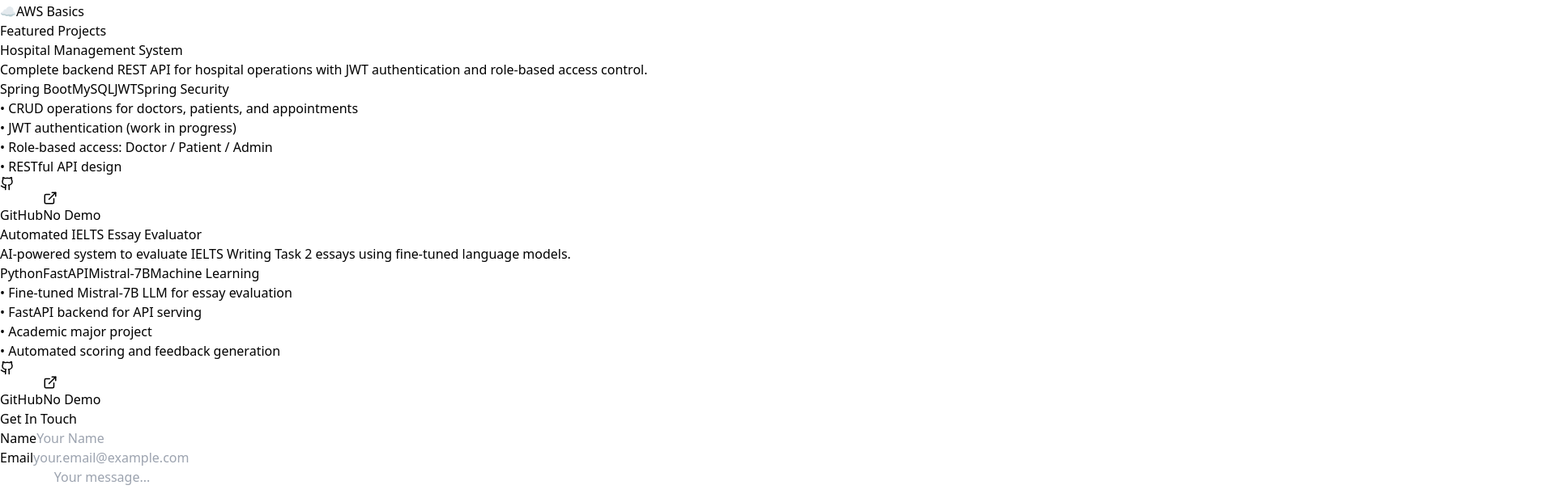
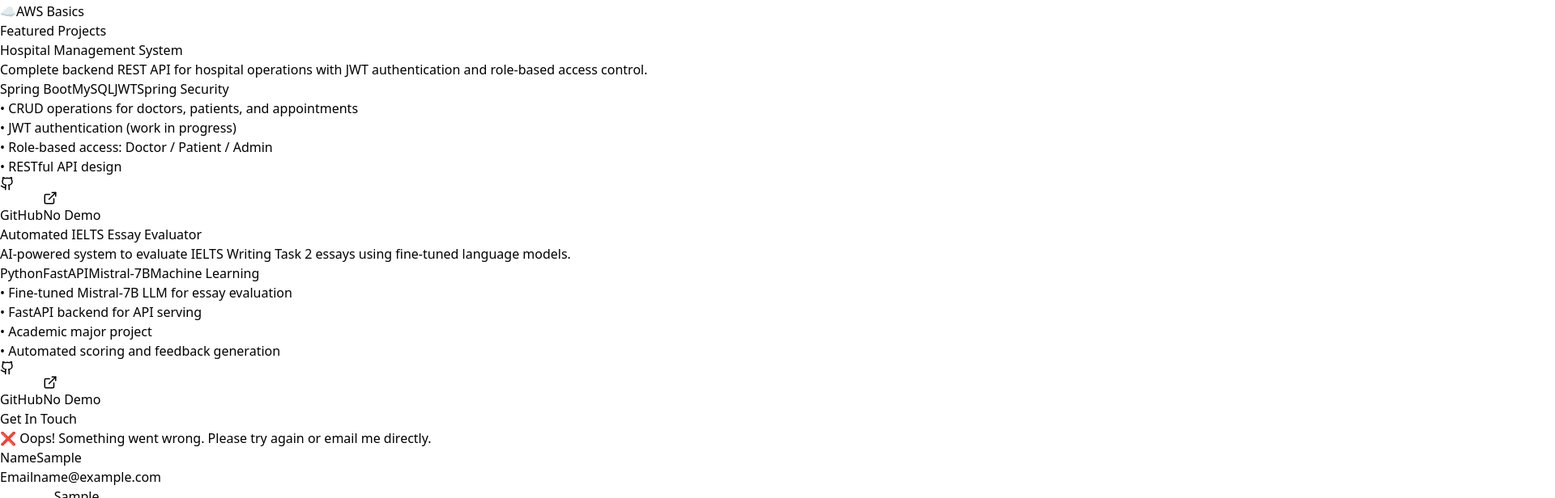
Before and after one commit to Bp005/Portfolio, a React (Vite) app: page / in a window 1280 px wide. Both pictures are taken after typing "Sample", "name@example.com", "Sample" into the empty fields and a click on the button "Send Message". Shown: the part 1156-1772 px from the top of the page at 81% size, 1920 px wide, since content can reach past the window. Built offline with nearby package versions, Linux system fonts and the light colour scheme.

Commit message:
added working contact with formspace

```diff
--- a/src/App.jsx
+++ b/src/App.jsx
@@ -5,6 +5,7 @@ function App() {
   const [theme, setTheme] = useState('dark');
   const [mobileMenuOpen, setMobileMenuOpen] = useState(false);
   const [formData, setFormData] = useState({ name: '', email: '', message: '' });
+  const [formStatus, setFormStatus] = useState(''); // 'sending', 'success', 'error'
   const [showGame, setShowGame] = useState(false);
   const [gameScore, setGameScore] = useState(0);
   const [gameOver, setGameOver] = useState(false);
@@ -23,9 +24,35 @@ function App() {
     setFormData({ ...formData, [e.target.name]: e.target.value });
   };
 
-  const handleSubmit = () => {
-    alert('Message sent! (Frontend only - no backend connected)');
-    setFormData({ name: '', email: '', message: '' });
+  const handleSubmit = async (e) => {
+    e.preventDefault();
+    setFormStatus('sending');
+
+    try {
+      const response = await fetch('https://formspree.io/f/mzdznnny', {
+        method: 'POST',
+        headers: {
+          'Content-Type': 'application/json',
+        },
+        body: JSON.stringify({
+          name: formData.name,
+          email: formData.email,
+          message: formData.message,
+        }),
+      });
+
+      if (response.ok) {
+        setFormStatus('success');
+        setFormData({ name: '', email: '', message: '' });
+        setTimeout(() => setFormStatus(''), 5000);
+      } else {
+        setFormStatus('error');
+        setTimeout(() => setFormStatus(''), 5000);
+      }
+    } catch (error) {
+      setFormStatus('error');
+      setTimeout(() => setFormStatus(''), 5000);
+    }
   };
 
   const startGame = () => {
@@ -345,22 +372,68 @@ function App() {
         <div className="max-w-2xl mx-auto">
           <h2 className="text-4xl font-bold mb-12 text-center bg-gradient-to-r from-blue-500 to-purple-600 bg-clip-text text-transparent">Get In Touch</h2>
           <div className={`p-8 rounded-2xl ${theme === 'dark' ? 'bg-gray-800' : 'bg-white'} shadow-xl`}>
+
+            {formStatus === 'success' && (
+              <div className="mb-6 p-4 bg-green-500/20 border border-green-500 rounded-lg text-green-400">
+                ✅ Message sent successfully! I'll get back to you soon.
+              </div>
+            )}
+
+            {formStatus === 'error' && (
+              <div className="mb-6 p-4 bg-red-500/20 border border-red-500 rounded-lg text-red-400">
+                ❌ Oops! Something went wrong. Please try again or email me directly.
+              </div>
+            )}
+
             <div className="mb-6">
               <label className="block mb-2 font-semibold">Name</label>
-              <input type="text" name="name" value={formData.name} onChange={handleFormChange} className={`w-full px-4 py-3 rounded-lg ${theme === 'dark' ? 'bg-gray-900 border-gray-700' : 'bg-gray-50 border-gray-300'} border-2 focus:border-blue-500 outline-none`} placeholder="Your Name" />
+              <input
+                type="text"
+                name="name"
+                value={formData.name}
+                onChange={handleFormChange}
+                required
+                disabled={formStatus === 'sending'}
+                className={`w-full px-4 py-3 rounded-lg ${theme === 'dark' ? 'bg-gray-900 border-gray-700' : 'bg-gray-50 border-gray-300'} border-2 focus:border-blue-500 outline-none ${formStatus === 'sending' ? 'opacity-50 cursor-not-allowed' : ''}`}
+                placeholder="Your Name"
+              />
             </div>
             <div className="mb-6">
               <label className="block mb-2 font-semibold">Email</label>
-              <input type="email" name="email" value={formData.email} onChange={handleFormChange} className={`w-full px-4 py-3 rounded-lg ${theme === 'dark' ? 'bg-gray-900 border-gray-700' : 'bg-gray-50 border-gray-300'} border-2 focus:border-blue-500 outline-none`} placeholder="your.email@example.com" />
+              <input
+                type="email"
+                name="email"
+                value={formData.email}
+                onChange={handleFormChange}
+                required
+                disabled={formStatus === 'sending'}
+                className={`w-full px-4 py-3 rounded-lg ${theme === 'dark' ? 'bg-gray-900 border-gray-700' : 'bg-gray-50 border-gray-300'} border-2 focus:border-blue-500 outline-none ${formStatus === 'sending' ? 'opacity-50 cursor-not-allowed' : ''}`}
+                placeholder="your.email@example.com"
+              />
             </div>
             <div className="mb-6">
               <label className="block mb-2 font-semibold">Message</label>
-              <textarea name="message" value={formData.message} onChange={handleFormChange} rows="5" className={`w-full px-4 py-3 rounded-lg ${theme === 'dark' ? 'bg-gray-900 border-gray-700' : 'bg-gray-50 border-gray-300'} border-2 focus:border-blue-500 outline-none`} placeholder="Your message..." />
+              <textarea
+                name="message"
+                value={formData.message}
+                onChange={handleFormChange}
+                required
+                disabled={formStatus === 'sending'}
+                rows="5"
+                className={`w-full px-4 py-3 rounded-lg ${theme === 'dark' ? 'bg-gray-900 border-gray-700' : 'bg-gray-50 border-gray-300'} border-2 focus:border-blue-500 outline-none ${formStatus === 'sending' ? 'opacity-50 cursor-not-allowed' : ''}`}
+                placeholder="Your message..."
+              />
             </div>
-            <button onClick={handleSubmit} className="w-full px-8 py-3 bg-gradient-to-r from-blue-500 to-purple-600 rounded-lg font-semibold hover:shadow-lg hover:scale-105 transition-all">
-              Send Message
+            <button
+              onClick={handleSubmit}
+              disabled={formStatus === 'sending'}
+              className={`w-full px-8 py-3 bg-gradient-to-r from-blue-500 to-purple-600 rounded-lg font-semibold hover:shadow-lg hover:scale-105 transition-all ${formStatus === 'sending' ? 'opacity-50 cursor-not-allowed' : ''}`}
+            >
+              {formStatus === 'sending' ? 'Sending...' : 'Send Message'}
             </button>
-            <p className="text-sm text-gray-500 text-center mt-4">(Frontend only)</p>
+            <p className="text-sm text-gray-500 text-center mt-4">
+              📧 Messages go directly to bijaypdl10@gmail.com
+            </p>
           </div>
         </div>
       </section>
```
